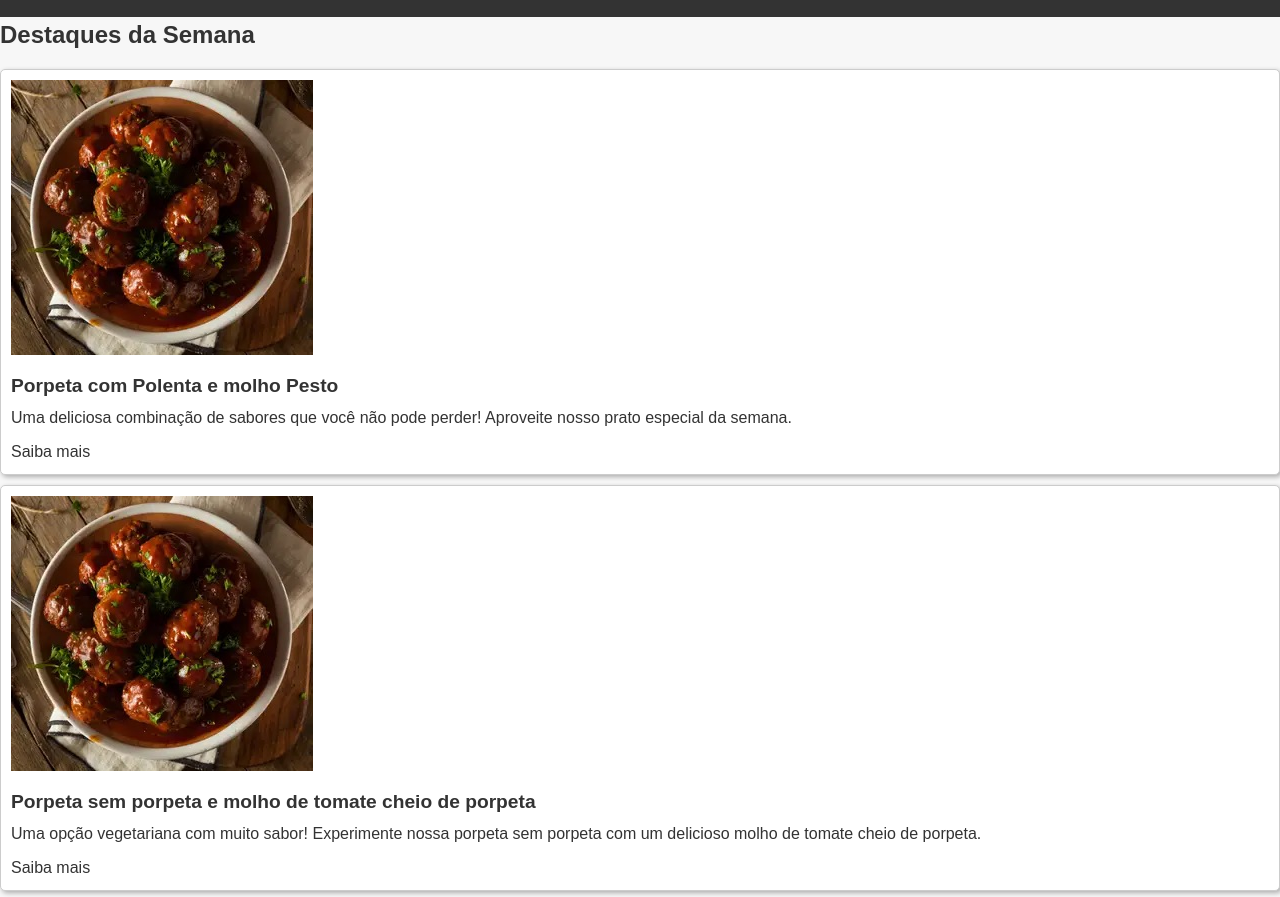
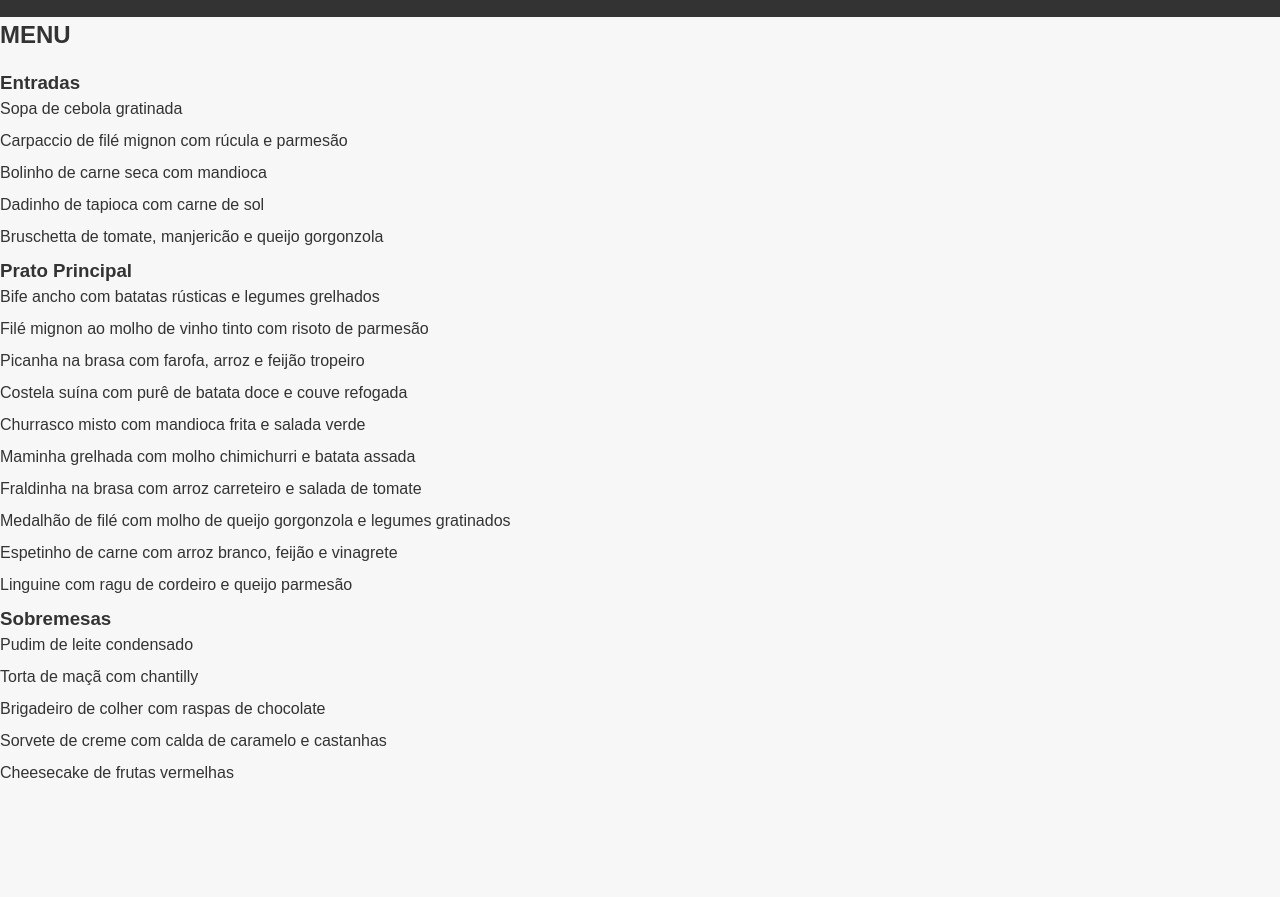
Before and after one commit to AxbrMachado/HOW_V_PORTIFOLIO, a website: page cardapio.html in a window 1280 px wide. Shown: the part 95-992 px from the top of the page. After the commit the page ends 912 px from the top, so only its background shows below. Drawn offline with Linux system fonts and the light colour scheme.

Commit message:
Update cardapio.html

```diff
--- a/cardapio.html
+++ b/cardapio.html
@@ -18,40 +18,36 @@
           </ul>
         </nav>
       </header>
-      <section>
-        <h2>Destaques da Semana</h2>
-        <ul>
-          <li>
-            <div class="card">
-              <img src="./pictures/Receita.jpg" alt="Porpeta com Polenta e molho Pesto">
-              <div class="card-body">
-                <h3>Porpeta com Polenta e molho Pesto</h3>
-                <p>Uma deliciosa combinação de sabores que você não pode perder! Aproveite nosso prato especial da semana.</p>
-                <a href="#" class="button">Saiba mais</a>
-              </div>
-            </div>
-          </li>
-          <li>
-            <div class="card">
-              <img src="./pictures/Receita.jpg" alt="Porpeta sem porpeta e molho de tomate cheio de porpeta">
-              <div class="card-body">
-                <h3>Porpeta sem porpeta e molho de tomate cheio de porpeta</h3>
-                <p>Uma opção vegetariana com muito sabor! Experimente nossa porpeta sem porpeta com um delicioso molho de tomate cheio de porpeta.</p>
-                <a href="#" class="button">Saiba mais</a>
-              </div>
-            </div>
-          </li>
-          <li>
-            <div class="card">
-              <img src="./pictures/Receita.jpg" alt="Salame de porpeta cozido no bafo da sogra">
-              <div class="card-body">
-                <h3>Salame de porpeta cozido no bafo da sogra</h3>
-                <p>Uma receita especial da casa, feita com muito carinho e ingredientes selecionados. Não deixe de experimentar!</p>
-                <a href="#" class="button">Saiba mais</a>
-              </div>
-            </div>
-          </li>
-        </ul>
-      </section>
+      <section id="1" class="menu">
+        <h2 class="menu-top">MENU</h2>
+        <h3 class="menu-in">Entradas</h3>
+          <ul class="entrada">
+            <li>Sopa de cebola gratinada</li>
+            <li>Carpaccio de filé mignon com rúcula e parmesão</li>
+            <li>Bolinho de carne seca com mandioca</li>
+            <li>Dadinho de tapioca com carne de sol</li>
+            <li>Bruschetta de tomate, manjericão e queijo gorgonzola</li>
+          </ul>
+        <h3 class="menu-in">Prato Principal</h3>
+          <ul class="prato-principal">
+            <li>Bife ancho com batatas rústicas e legumes grelhados</li>
+            <li>Filé mignon ao molho de vinho tinto com risoto de parmesão</li>
+            <li>Picanha na brasa com farofa, arroz e feijão tropeiro</li>
+            <li>Costela suína com purê de batata doce e couve refogada</li>
+            <li>Churrasco misto com mandioca frita e salada verde</li>
+            <li>Maminha grelhada com molho chimichurri e batata assada</li>
+            <li>Fraldinha na brasa com arroz carreteiro e salada de tomate</li>
+            <li>Medalhão de filé com molho de queijo gorgonzola e legumes gratinados</li>
+            <li>Espetinho de carne com arroz branco, feijão e vinagrete</li>
+            <li>Linguine com ragu de cordeiro e queijo parmesão</li>
+          </ul>
+        <h3 class="menu-in">Sobremesas</h3>
+          <ul class="sobremesa">
+            <li>Pudim de leite condensado</li>
+            <li>Torta de maçã com chantilly</li>
+            <li>Brigadeiro de colher com raspas de chocolate</li>
+            <li>Sorvete de creme com calda de caramelo e castanhas</li>
+            <li>Cheesecake de frutas vermelhas</li>
+          </ul>
 </body>
 </html>
```
